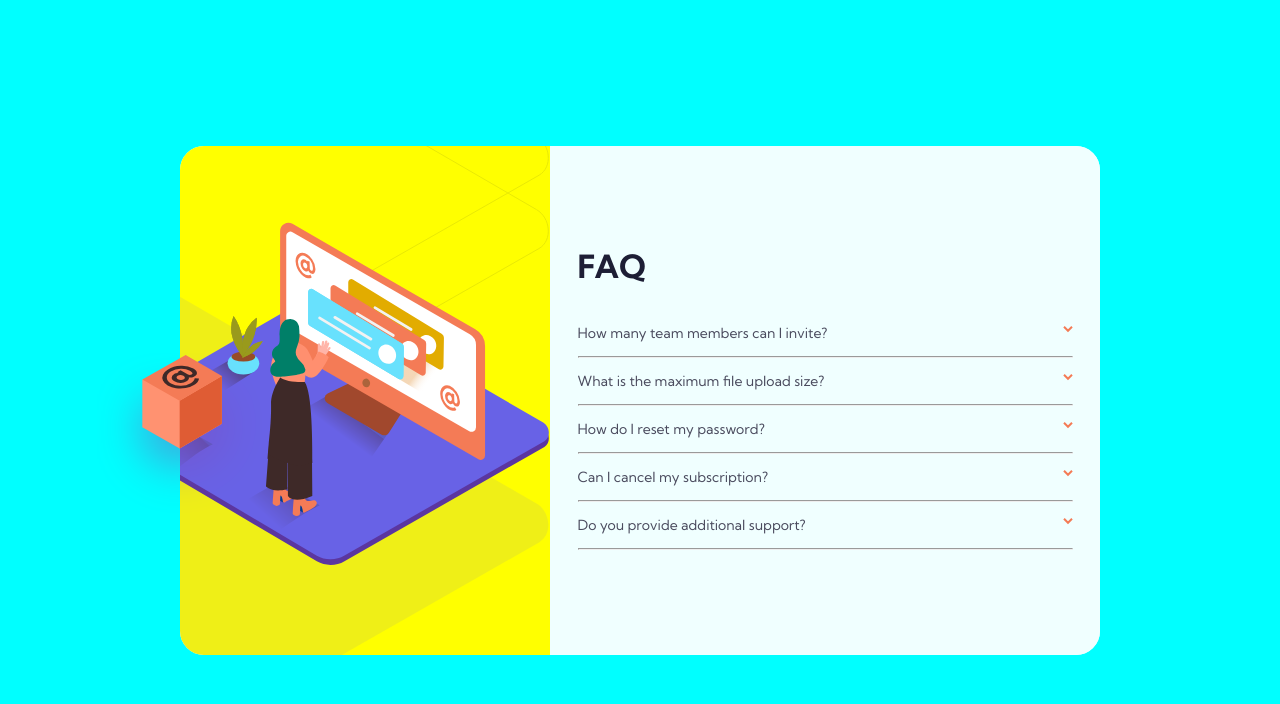
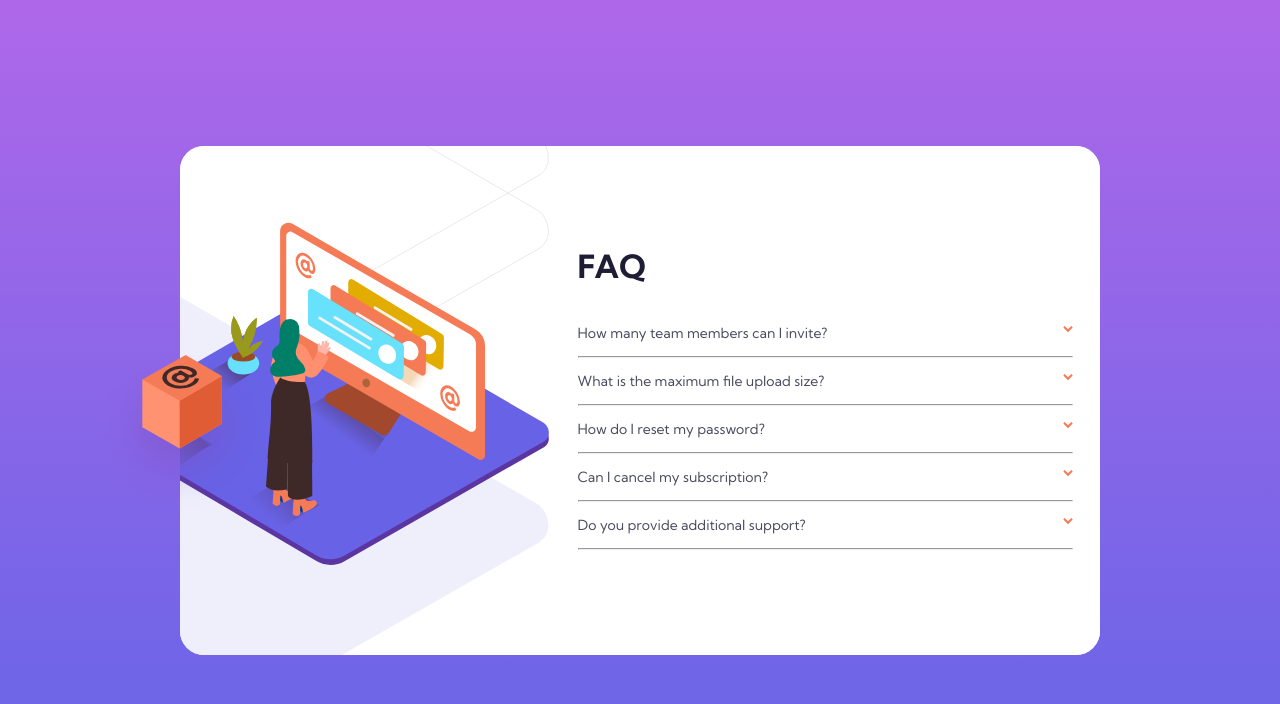
Before and after one commit to tloyan/frontendmentor, a Next.js app: page /faq-accordion-card in a window 1280 px wide. Shown: the top 704 px of the page. Built offline with nearby package versions, Linux system fonts and the light colour scheme.

Commit message:
do change about faq padding and change color page

```diff
--- a/components/faq-accordion-card/style.module.css
+++ b/components/faq-accordion-card/style.module.css
@@ -3,7 +3,7 @@
   min-width: 100vw;
   padding: var(--s1);
 
-  background-color: aqua;
+  background: linear-gradient(180deg, var(--soft-violet) 0%, var(--soft-blue) 100%);
 
   display: flex;
   flex-direction: column;
@@ -24,7 +24,7 @@
 
   border-radius: 1.5rem;
 
-  background-color: azure;
+  background-color: white;
 }
 
 .svg_container {
@@ -43,7 +43,6 @@
   background-position: 50% 0px;
   background-repeat: no-repeat;
 
-  background-color: yellow;
   position: relative;
 }
 
@@ -81,8 +80,8 @@
 
   display: flex;
   flex-direction: column;
-  padding-top: var(--s2);
-  padding-bottom: var(--s2);
+  padding-top: var(--s4);
+  padding-bottom: var(--s4);
 }
 
 .faq_subcontainer {
@@ -125,9 +124,6 @@
     border-top-right-radius: 1.5rem;
     border-bottom-left-radius: 0rem;
     justify-content: center;
-
-    /* max-width: none; */
-
   }
 
   .faq_subcontainer > h2 {
```
